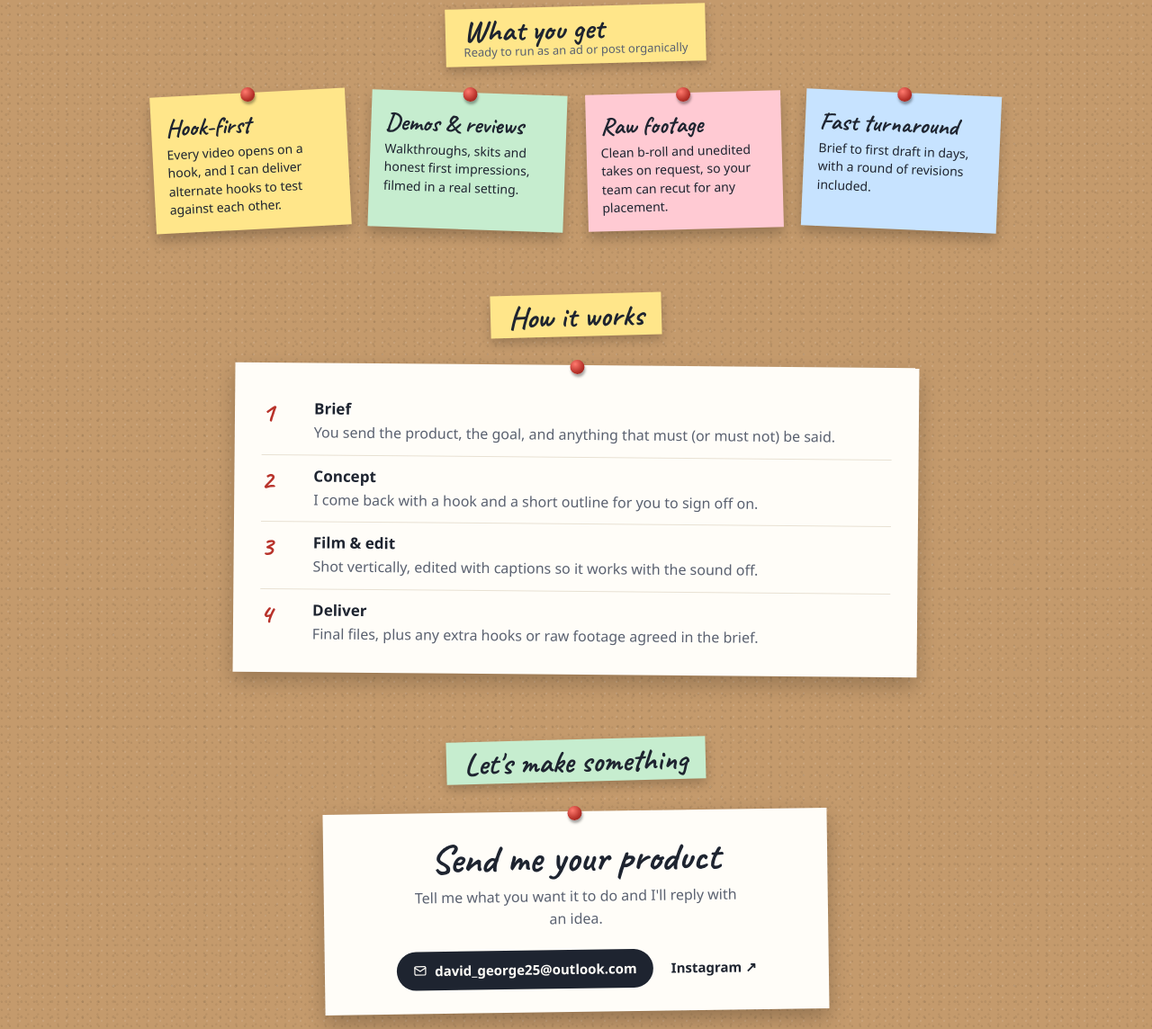
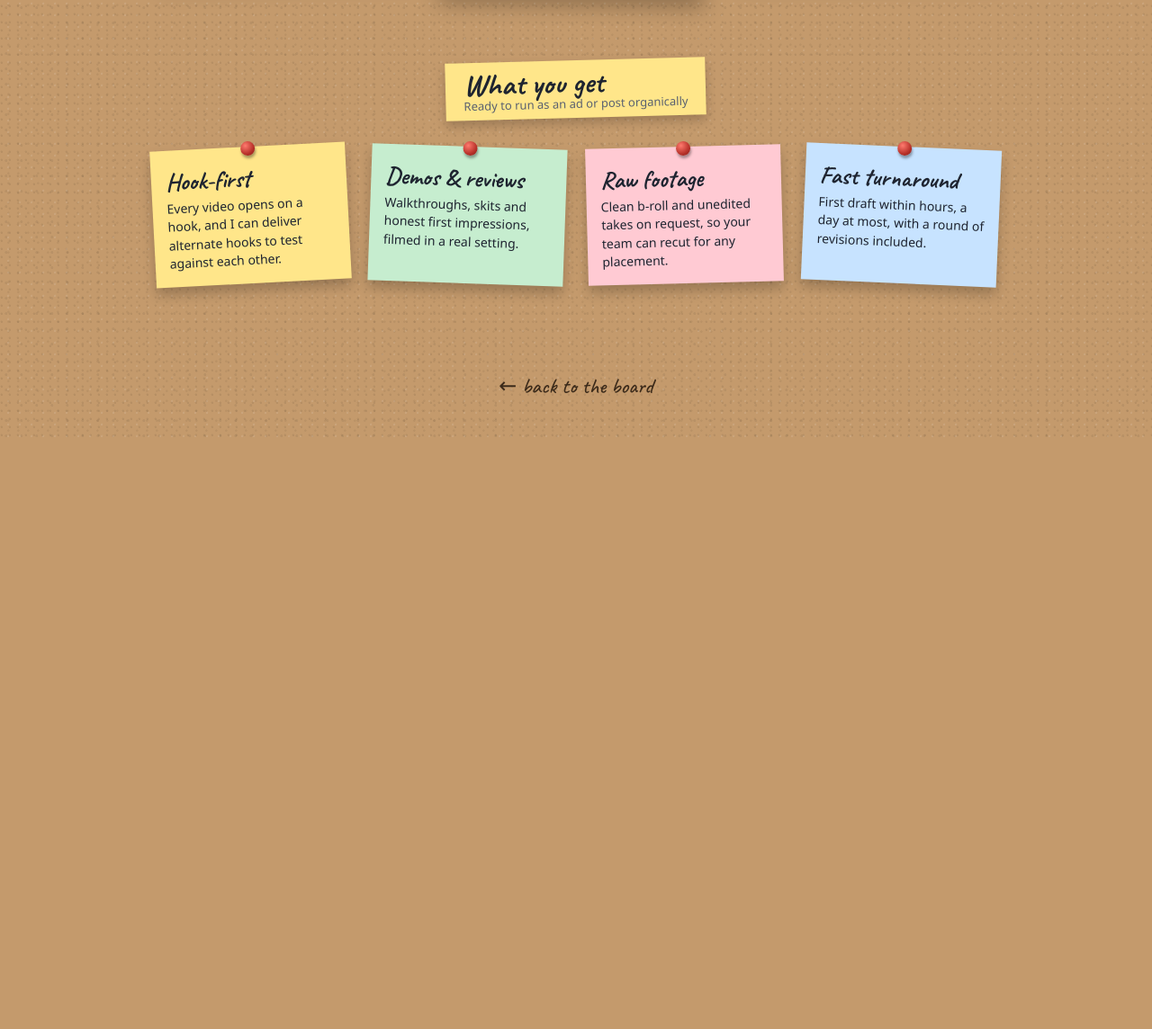
Before and after one commit to DavidGeorge25/MySite, a plain HTML site: page ugc/index.html in a window 1280 px wide. Shown: the part 1382-2526 px from the top of the page at 90% size. After the commit the page ends 1870 px from the top, so only its background shows below. Drawn offline with Linux system fonts and the light colour scheme; a web font is replaced by a local one.

Commit message:
Fix /ugc videos, add socials, trim sections
Videos used relative paths, which resolved to the site root when the page
is served at /ugc without a trailing slash. Also add Instagram/LinkedIn/
Email links, tighten turnaround copy, and drop How it works and contact.

Co-Authored-By: Claude Opus 5.5 (1M context) <noreply@anthropic.com>
Claude-Session: https://claude.ai/code/session_018vDXJKpzrRe49eTR4K2PCD

```diff
--- a/ugc/index.html
+++ b/ugc/index.html
@@ -80,6 +80,7 @@
   .btn:hover{background:#000}
   .link{display:inline-flex;align-items:center;gap:6px;font-weight:600;text-decoration:none;font-size:15px}
   .link:hover{text-decoration:underline}
+  .socials{display:flex;flex-wrap:wrap;gap:10px 22px;margin-top:20px;padding-top:16px;border-top:1px solid var(--rule)}
 
   /* ---------- Section labels ---------- */
   .label{
@@ -116,26 +117,6 @@
   .note:nth-child(3){background:var(--pink);transform:rotate(-1.5deg)}
   .note:nth-child(4){background:var(--blue);transform:rotate(2.5deg)}
 
-  /* ---------- How it works ---------- */
-  .card{
-    position:relative;max-width:760px;margin:0 auto;background:var(--paper);padding:28px 30px 18px;
-    box-shadow:0 10px 22px rgba(0,0,0,.22);transform:rotate(.5deg);
-  }
-  .step{display:grid;grid-template-columns:44px 1fr;gap:14px;padding:12px 0;border-top:1px solid var(--rule)}
-  .step:first-of-type{border-top:0}
-  .step .n{font-family:"Caveat",cursive;font-size:30px;font-weight:700;line-height:1;color:var(--thread)}
-  .step h3{font-size:17px;font-weight:600;line-height:1.35}
-  .step p{color:var(--muted);margin-top:2px}
-
-  /* ---------- Contact ---------- */
-  .contact{
-    position:relative;max-width:560px;margin:0 auto;text-align:center;background:var(--paper);
-    padding:30px 28px 26px;box-shadow:0 10px 22px rgba(0,0,0,.24);transform:rotate(-.8deg);
-  }
-  .contact h2{font-family:"Caveat",cursive;font-size:44px;line-height:1}
-  .contact p{color:var(--muted);margin:8px auto 20px;max-width:40ch}
-  .contact .actions{justify-content:center}
-
   footer{text-align:center;padding:56px 20px 40px;font-family:"Caveat",cursive;font-size:24px;color:#3b2a1a}
   footer a{text-decoration:none}
   footer a:hover{text-decoration:underline}
@@ -148,7 +129,6 @@
     .reel{flex:0 0 72%;scroll-snap-align:center}
     .reel:nth-child(2){margin-top:0}
     .notes{grid-template-columns:1fr 1fr;gap:20px}
-    .card{padding:24px 18px 14px}
   }
 </style>
 </head>
@@ -164,8 +144,12 @@
     <p>I'm David, a UGC creator in Hamilton, Ontario. I make short vertical videos for brands that look and sound like they belong in the feed: honest, quick to the point, and built around one strong hook.</p>
     <div class="actions">
       <a class="btn" href="mailto:david_george25@outlook.com?subject=UGC%20collaboration"><svg class="i" viewBox="0 0 24 24"><rect x="3" y="5" width="18" height="14" rx="2"/><path d="m3 7 9 6 9-6"/></svg>Work with me</a>
-      <a class="link" href="https://www.instagram.com/dgcreates20/" target="_blank" rel="noopener"><svg class="i" viewBox="0 0 24 24"><rect x="3" y="3" width="18" height="18" rx="5"/><circle cx="12" cy="12" r="4"/><path d="M17.5 6.5v.01"/></svg>@dgcreates20</a>
     </div>
+    <nav class="socials" aria-label="Social media">
+      <a class="link" href="https://www.instagram.com/dgcreates20/" target="_blank" rel="noopener"><svg class="i" viewBox="0 0 24 24"><rect x="3" y="3" width="18" height="18" rx="5"/><circle cx="12" cy="12" r="4"/><path d="M17.5 6.5v.01"/></svg>Instagram</a>
+      <a class="link" href="https://www.linkedin.com/in/david-george25/" target="_blank" rel="noopener"><svg class="i" viewBox="0 0 24 24"><rect x="3" y="3" width="18" height="18" rx="3"/><path d="M8 10v7M8 7v.01M12 17v-4a2 2 0 0 1 4 0v4M12 10v7"/></svg>LinkedIn</a>
+      <a class="link" href="mailto:david_george25@outlook.com?subject=UGC%20collaboration"><svg class="i" viewBox="0 0 24 24"><rect x="3" y="5" width="18" height="14" rx="2"/><path d="m3 7 9 6 9-6"/></svg>Email</a>
+    </nav>
   </section>
 
   <h2 class="label">Recent work<small>Made for Hedwig AI · tap a video for sound</small></h2>
@@ -174,7 +158,7 @@
     <article class="reel">
       <i class="pin"></i>
       <button class="player" type="button" aria-label="Play Hedwig vs. Jarvis with sound">
-        <video src="hedwig-vs-jarvis.mp4" poster="hedwig-vs-jarvis.jpg" muted loop playsinline preload="none"></video>
+        <video src="/ugc/hedwig-vs-jarvis.mp4" poster="/ugc/hedwig-vs-jarvis.jpg" muted loop playsinline preload="none"></video>
         <span class="hint">▶ Play</span>
       </button>
       <div class="tag"><span>Talking head · demo</span><a href="https://www.instagram.com/p/DesHZD2vVXX/" target="_blank" rel="noopener">Instagram ↗</a></div>
@@ -185,7 +169,7 @@
     <article class="reel">
       <i class="pin"></i>
       <button class="player" type="button" aria-label="Play Explain it like I'm 5 with sound">
-        <video src="hedwig-eli5.mp4" poster="hedwig-eli5.jpg" muted loop playsinline preload="none"></video>
+        <video src="/ugc/hedwig-eli5.mp4" poster="/ugc/hedwig-eli5.jpg" muted loop playsinline preload="none"></video>
         <span class="hint">▶ Play</span>
       </button>
       <div class="tag"><span>Skit · demo</span><a href="https://www.instagram.com/p/DedIRsZuvaR/" target="_blank" rel="noopener">Instagram ↗</a></div>
@@ -196,7 +180,7 @@
     <article class="reel">
       <i class="pin"></i>
       <button class="player" type="button" aria-label="Play Life before ChatGPT with sound">
-        <video src="hedwig-before-chatgpt.mp4" poster="hedwig-before-chatgpt.jpg" muted loop playsinline preload="none"></video>
+        <video src="/ugc/hedwig-before-chatgpt.mp4" poster="/ugc/hedwig-before-chatgpt.jpg" muted loop playsinline preload="none"></video>
         <span class="hint">▶ Play</span>
       </button>
       <div class="tag"><span>Meme · 9s</span><a href="https://www.instagram.com/p/DeSUXOhvLQ3/" target="_blank" rel="noopener">Instagram ↗</a></div>
@@ -211,30 +195,8 @@
     <div class="note"><i class="pin"></i><h3>Hook-first</h3>Every video opens on a hook, and I can deliver alternate hooks to test against each other.</div>
     <div class="note"><i class="pin"></i><h3>Demos &amp; reviews</h3>Walkthroughs, skits and honest first impressions, filmed in a real setting.</div>
     <div class="note"><i class="pin"></i><h3>Raw footage</h3>Clean b-roll and unedited takes on request, so your team can recut for any placement.</div>
-    <div class="note"><i class="pin"></i><h3>Fast turnaround</h3>Brief to first draft in days, with a round of revisions included.</div>
+    <div class="note"><i class="pin"></i><h3>Fast turnaround</h3>First draft within hours, a day at most, with a round of revisions included.</div>
   </div>
-
-  <h2 class="label">How it works</h2>
-
-  <section class="card">
-    <i class="pin"></i>
-    <div class="step"><span class="n">1</span><div><h3>Brief</h3><p>You send the product, the goal, and anything that must (or must not) be said.</p></div></div>
-    <div class="step"><span class="n">2</span><div><h3>Concept</h3><p>I come back with a hook and a short outline for you to sign off on.</p></div></div>
-    <div class="step"><span class="n">3</span><div><h3>Film &amp; edit</h3><p>Shot vertically, edited with captions so it works with the sound off.</p></div></div>
-    <div class="step"><span class="n">4</span><div><h3>Deliver</h3><p>Final files, plus any extra hooks or raw footage agreed in the brief.</p></div></div>
-  </section>
-
-  <h2 class="label" style="background:var(--mint)">Let's make something</h2>
-
-  <section class="contact">
-    <i class="pin"></i>
-    <h2>Send me your product</h2>
-    <p>Tell me what you want it to do and I'll reply with an idea.</p>
-    <div class="actions">
-      <a class="btn" href="mailto:david_george25@outlook.com?subject=UGC%20collaboration"><svg class="i" viewBox="0 0 24 24"><rect x="3" y="5" width="18" height="14" rx="2"/><path d="m3 7 9 6 9-6"/></svg>david_george25@outlook.com</a>
-      <a class="link" href="https://www.instagram.com/dgcreates20/" target="_blank" rel="noopener">Instagram ↗</a>
-    </div>
-  </section>
 </main>
 
 <footer><a href="/">← back to the board</a></footer>
```
